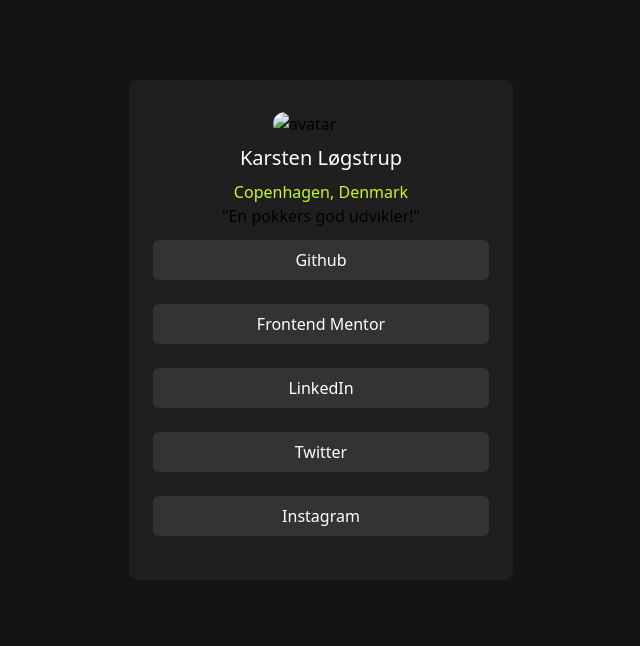
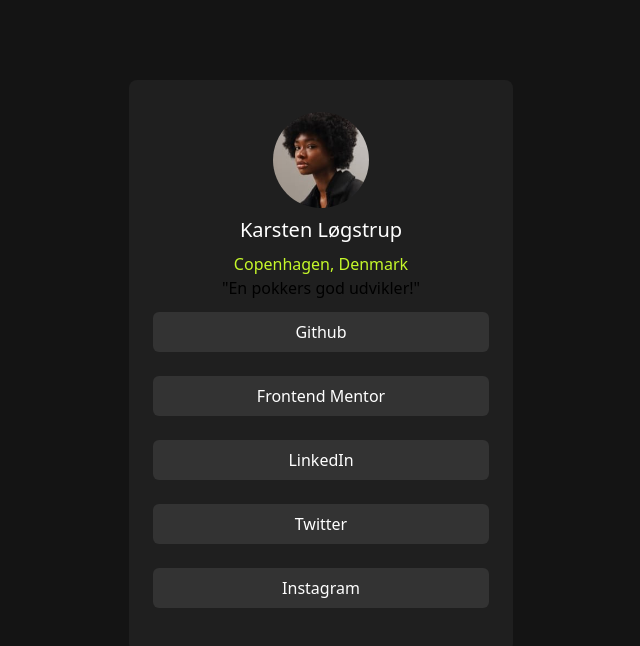
Before and after one commit to logstrup78/FrontendMentor_socialLinksProfile, a plain HTML site: page index.html in a window 1280 px wide. Shown: the whole page, without its empty margins (319-959 px from the left). Drawn offline with nearby package versions, Linux system fonts and the light colour scheme; the site is published under a folder, as on GitHub Pages, so addresses that start at the root find nothing.

Commit message:
changes to index.html

```diff
--- a/index.html
+++ b/index.html
@@ -26,7 +26,7 @@
 
     <div class="container w-96 flex flex-col justify-center bg-darkGrey my-20 py-8 rounded-lg">
         <div class="flex justify-center">
-            <img class="rounded-full w-1/4" src="/assets/images/avatar-jessica.jpeg" alt="avatar">
+            <img class="rounded-full w-1/4" src="avatar-jessica.jpeg" alt="avatar">
          </div>
             <h1 class="text-center text-white text-xl py-2">Karsten Løgstrup</h1>
             <h2 class="text-center text-primary">Copenhagen, Denmark</h2>
```
Also changed, not shown: avatar-jessica.jpeg (renamed from assets/images/avatar-jessica.jpeg), favicon-32x32.png (renamed from assets/images/favicon-32x32.png).
